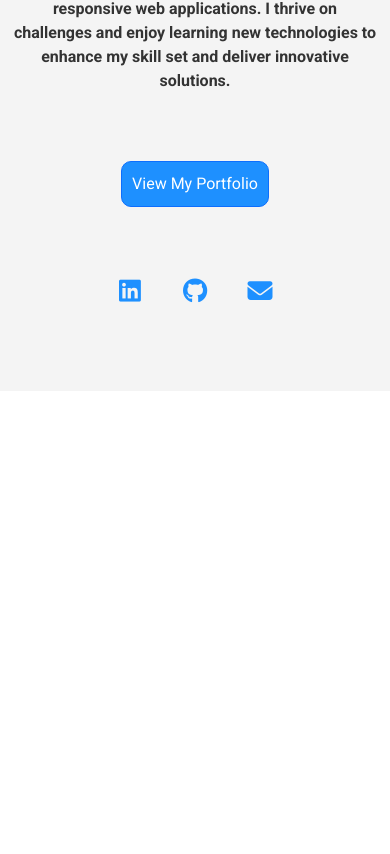
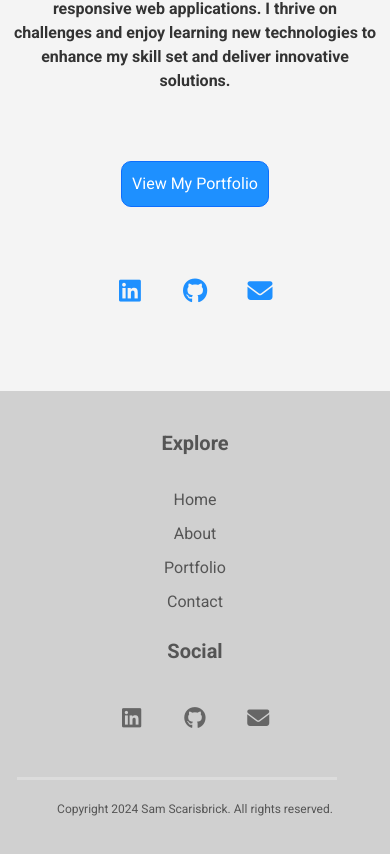
Before and after one commit to sam2829/my-portfolio-app, a React (Create React App) app in the folder frontend/: page / in a window 390 px wide. Shown: the part 671-1525 px from the top of the page. Before the commit the page ends 1062 px from the top, so only its background shows below. Built offline with nearby package versions, Linux system fonts and the light colour scheme; a web font is replaced by a local one.

Commit message:
Add footer and styling for small screens

```diff
--- a/frontend/src/App.js
+++ b/frontend/src/App.js
@@ -10,6 +10,7 @@ import Homepage from "./pages/Homepage/Homepage";
 import AboutPage from "./pages/About/AboutPage";
 import PortfolioPage from "./pages/Portfolio/PortfolioPage";
 import ContactPage from "./pages/Contact/ContactPage";
+import Footer from "./components/Footer";
 
 function App() {
   return (
@@ -22,6 +23,7 @@ function App() {
           <Route path="/portfolio" element={<PortfolioPage />} />
           <Route path="/contact" element={<ContactPage />} />
         </Routes>
+        <Footer />
       </Router>
     </div>
   );
--- /dev/null
+++ b/frontend/src/components/Footer.js
@@ -0,0 +1,43 @@
+import React from "react";
+import { Link } from "react-router-dom";
+import styles from "../styles/Footer.module.css";
+import Container from "react-bootstrap/Container";
+import Row from "react-bootstrap/Row";
+import Col from "react-bootstrap/Col";
+import Icons from "./Icons";
+
+// Component to display the footer
+const Footer = () => {
+  return (
+    <footer className={styles.Footer}>
+      <Container>
+        <Row className="justify-content-center">
+          <Col xs={12}>
+            <h5 className={styles.Heading}>Explore</h5>
+            <Link className={styles.TextLink} to="/">
+              Home
+            </Link>
+            <Link className={styles.TextLink} to="/about">
+              About
+            </Link>
+            <Link className={styles.TextLink} to="/portfolio">
+              Portfolio
+            </Link>
+            <Link className={styles.TextLink} to="/contact">
+              Contact
+            </Link>
+          </Col>
+          <Col xs={12}>
+            <h5 className={styles.Heading}>Social</h5>
+            {/* Import the the social icons */}
+            <Icons footer/>
+          </Col>
+        </Row>
+        <hr className={styles.FooterLine} />
+        <p className={styles.Text}>Copyright 2024 Sam Scarisbrick. All rights reserved.</p>
+      </Container>
+    </footer>
+  );
+};
+
+export default Footer;
--- a/frontend/src/components/Icons.js
+++ b/frontend/src/components/Icons.js
@@ -1,11 +1,16 @@
 import React from "react";
-import styles from '../styles/Icons.module.css'
+import styles from "../styles/Icons.module.css";
+import Row from "react-bootstrap/Row";
 import Col from "react-bootstrap/Col";
 
-const Icons = () => {
+// Component to display the social icons
+const Icons = ({ footer }) => {
   return (
-    <>
-      <Col className={styles.Icon} xs={2}>
+    <Row className="justify-content-center my-4">
+      <Col
+        className={`${styles.Icon} ${footer ? styles.FooterIcon : ""}`}
+        xs={2}
+      >
         <a
           href="https://www.linkedin.com/in/samuel-scarisbrick/ "
           target="_blank"
@@ -14,7 +19,10 @@ const Icons = () => {
           <i className="fa-brands fa-linkedin"></i>
         </a>
       </Col>
-      <Col className={styles.Icon} xs={2}>
+      <Col
+        className={`${styles.Icon} ${footer ? styles.FooterIcon : ""}`}
+        xs={2}
+      >
         <a
           href="https://github.com/sam2829"
           target="_blank"
@@ -23,7 +31,10 @@ const Icons = () => {
           <i className="fa-brands fa-github"></i>
         </a>
       </Col>
-      <Col className={styles.Icon} xs={2}>
+      <Col
+        className={`${styles.Icon} ${footer ? styles.FooterIcon : ""}`}
+        xs={2}
+      >
         <a
           href="mailto: samscarisbrick@outlook.com"
           target="_blank"
@@ -32,7 +43,7 @@ const Icons = () => {
           <i className="fa-solid fa-envelope"></i>
         </a>
       </Col>
-    </>
+    </Row>
   );
 };
 
--- a/frontend/src/pages/Homepage/Homepage.js
+++ b/frontend/src/pages/Homepage/Homepage.js
@@ -41,10 +41,8 @@ const Homepage = () => {
             </Link>
           </div>
         </Row>
-        <Row className="justify-content-center my-4">
-          {/* Import Icons component */}
-          <Icons />
-        </Row>
+        {/* Import Icons component */}
+        <Icons />
       </main>
     </Container>
   );
--- /dev/null
+++ b/frontend/src/styles/Footer.module.css
@@ -0,0 +1,48 @@
+.Footer {
+  background-color: #d0d0d0;
+  color: #555555;
+  padding: 20px 5px;
+  text-align: center;
+}
+
+.Heading {
+  font-weight: 700;
+  padding: 20px 0;
+}
+
+.TextLink {
+  color: #555555;
+  text-decoration: none;
+  display: block;
+  padding: 5px 0;
+  position: relative;
+  width: max-content;
+  margin: 0 auto;
+}
+
+.TextLink::after {
+  content: '';
+  position: absolute;
+  width: 0;
+  height: 2px;
+  background-color: #555555;
+  bottom: 0;
+  left: 0;
+  transition: width 0.5s ease-in-out;
+}
+
+.TextLink:hover::after {
+  width: 100%;
+}
+
+.FooterLine {
+  border: none;
+  border-top: 3px solid white;
+  width: 90%;
+  margin: 20px 0;
+}
+
+.Text {
+  color: #555555;
+  font-size: 12px;
+}
--- a/frontend/src/styles/Icons.module.css
+++ b/frontend/src/styles/Icons.module.css
@@ -16,3 +16,17 @@
     font-size: 35px;
   }
 }
+
+
+/* Styles for the footer icons */
+
+.FooterIcon i {
+  font-size: 22px;
+  color: #666666;
+  transition: transform 0.8s ease;
+  transform: scale(1);
+}
+
+.FooterIcon i:hover {
+  transform: scale(1.2);
+}
```
